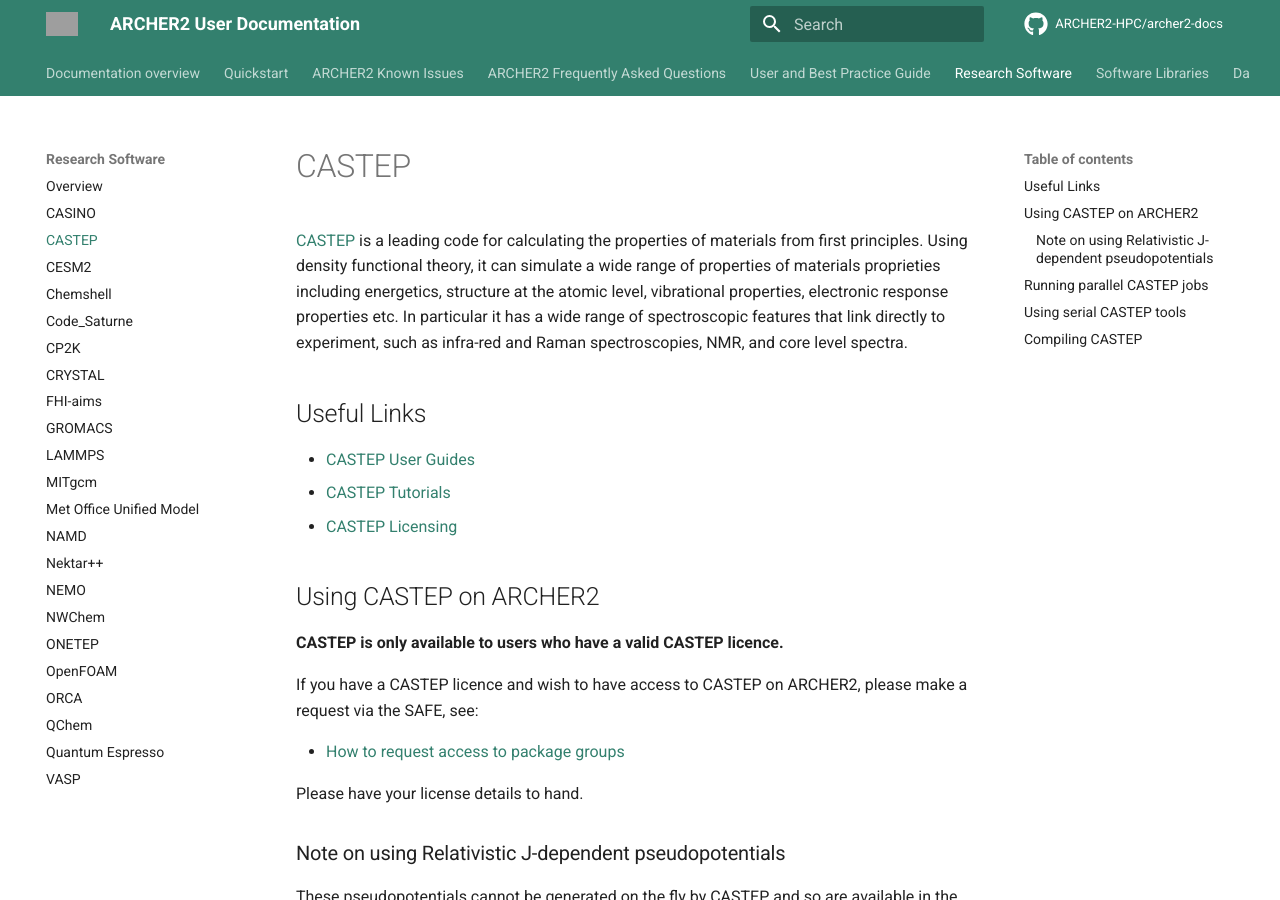
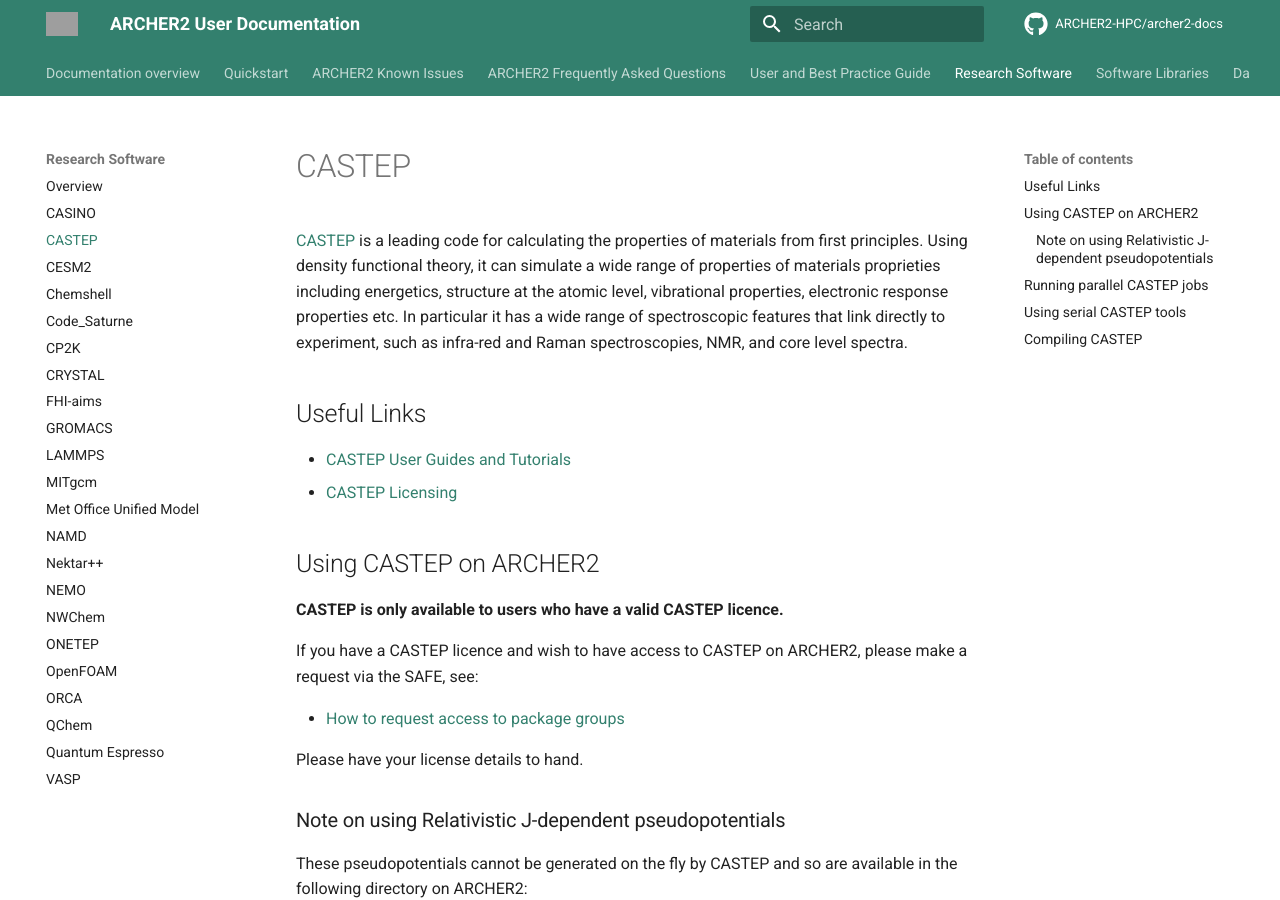
Before and after one commit to ARCHER2-HPC/archer2-docs, an MkDocs documentation site: the page built from docs/research-software/castep.md, in a window 1280 px wide and 900 px high. Built offline with MkDocs 1.6.1 and Material for MkDocs 9.7.7, drawn with Linux system fonts in a browser that asks for light colours; comment, search, counter and statistics services are not loaded; grey boxes are pictures that could not be loaded.

Commit message:
Update CASTEP links

```diff
--- a/docs/research-software/castep.md
+++ b/docs/research-software/castep.md
@@ -11,9 +11,8 @@
 
 ## Useful Links
 
-   - [CASTEP User Guides](http://www.castep.org/CASTEP/Documentation)
-   - [CASTEP Tutorials](http://www.castep.org/CASTEP/OnlineTutorials)
-   - [CASTEP Licensing](http://www.castep.org/CASTEP/GettingCASTEP)
+   - [CASTEP User Guides and Tutorials](https://www.castep.org/help_and_support)
+   - [CASTEP Licensing](https://www.castep.org/get_castep)
 
 ## Using CASTEP on ARCHER2
 
```
